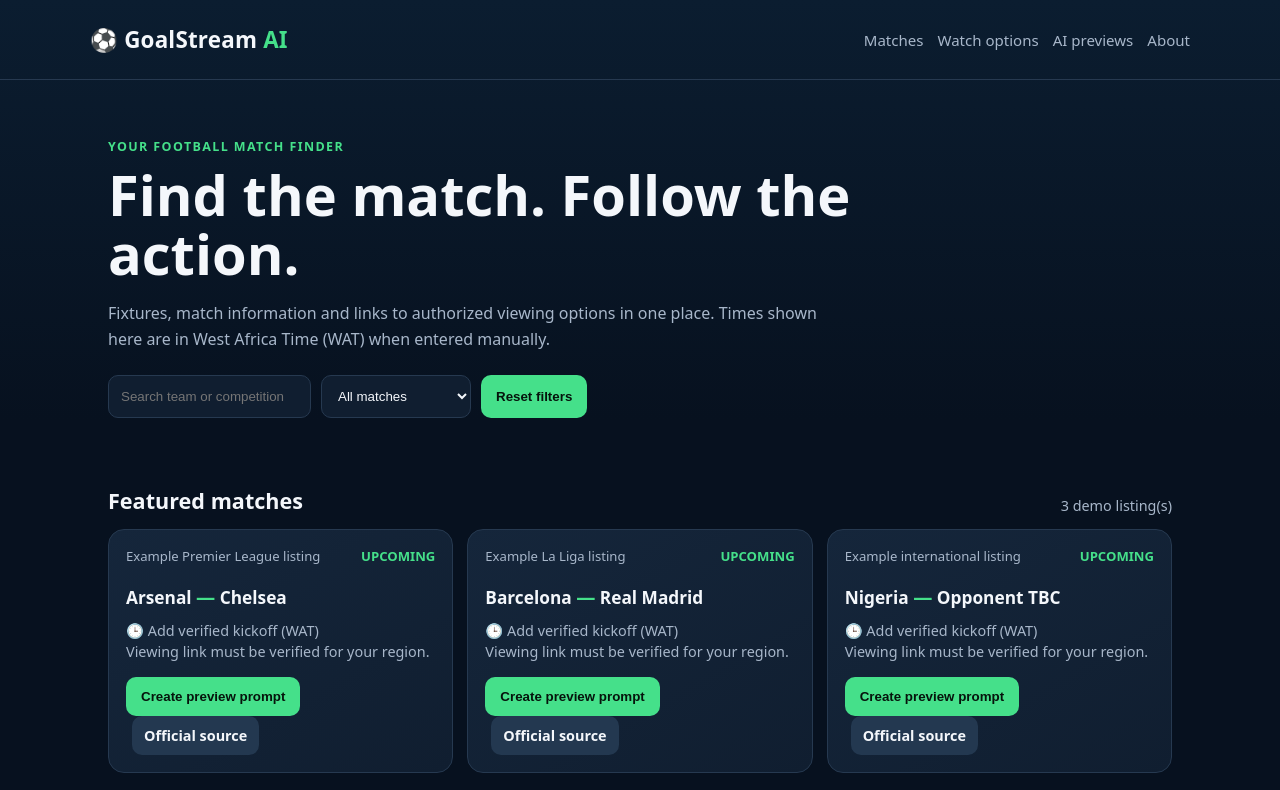
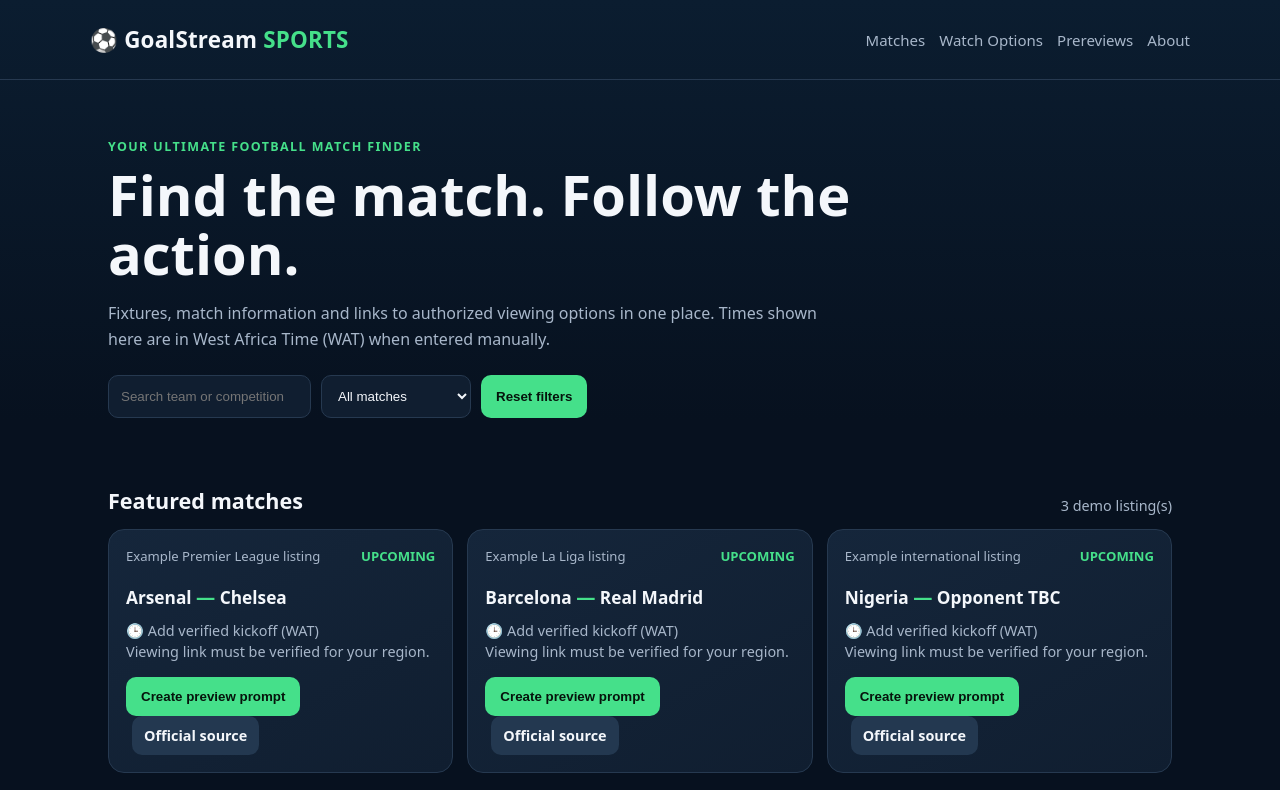
Before and after one commit to frankinvestment04-dev/goalstream-ai., a plain HTML site: page index.html in a window 1280 px wide. Shown: the top 790 px of the page. Drawn offline with Linux system fonts and the light colour scheme.

Commit message:
Update index.html

```diff
--- a/index.html
+++ b/index.html
@@ -25,12 +25,12 @@ ul{padding-left:20px;color:var(--muted);line-height:1.8}.preview{line-height:1.6
 </head>
 <body>
 <header>
-  <div class="brand">⚽ GoalStream <span>AI</span></div>
-  <nav><a href="#matches">Matches</a><a href="#watch">Watch options</a><a href="#previews">AI previews</a><a href="#about">About</a></nav>
+  <div class="brand">⚽ GoalStream <span>SPORTS</span></div>
+  <nav><a href="#matches">Matches</a><a href="#watch">Watch Options</a><a href="#previews">Prereviews</a><a href="#about">About</a></nav>
 </header>
 <main>
   <section class="hero">
-    <div class="eyebrow">Your football match finder</div>
+    <div class="eyebrow">Your Ultimate football match finder</div>
     <h1>Find the match. Follow the action.</h1>
     <p>Fixtures, match information and links to authorized viewing options in one place. Times shown here are in West Africa Time (WAT) when entered manually.</p>
     <div class="toolbar">
```
